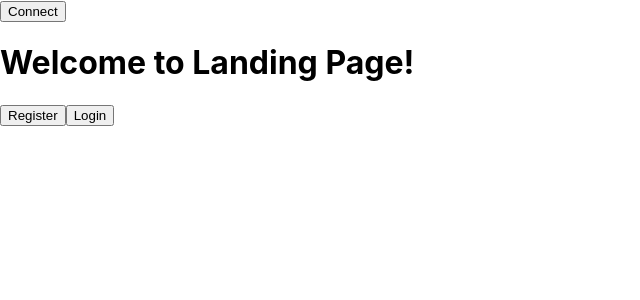
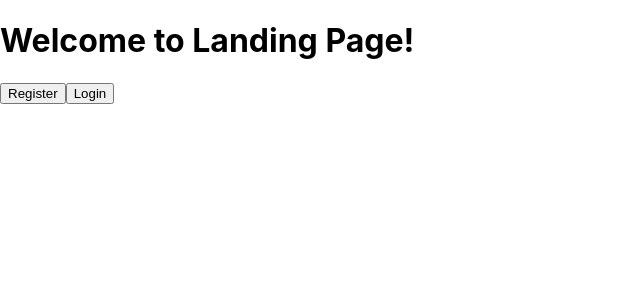
Before and after one commit to pekkaharkonen/chat-repo, a React (Create React App) app in the folder client/: page / in a window 1280 px wide. Shown: the top 300 px of the page, without its empty margins (0-640 px from the left). Built offline with nearby package versions, Linux system fonts and the light colour scheme.

Commit message:
addition to previous commit. sockets work.

```diff
--- a/client/src/App.js
+++ b/client/src/App.js
@@ -7,13 +7,11 @@ import Login from './components/pages/landing/Login';
 import Register from './components/pages/landing/Register';
 import Rooms from './components/pages/rooms/Rooms';
 import ProtectedRoute from './components/ProtectedRoute';
-import SocketTest from './components/socketTest';
 
 
 function App() {
   return (
     <div className='App'>
-      <SocketTest />
       <Router>
         <Switch>
           <Route exact path='/' component={Landing} />
```
